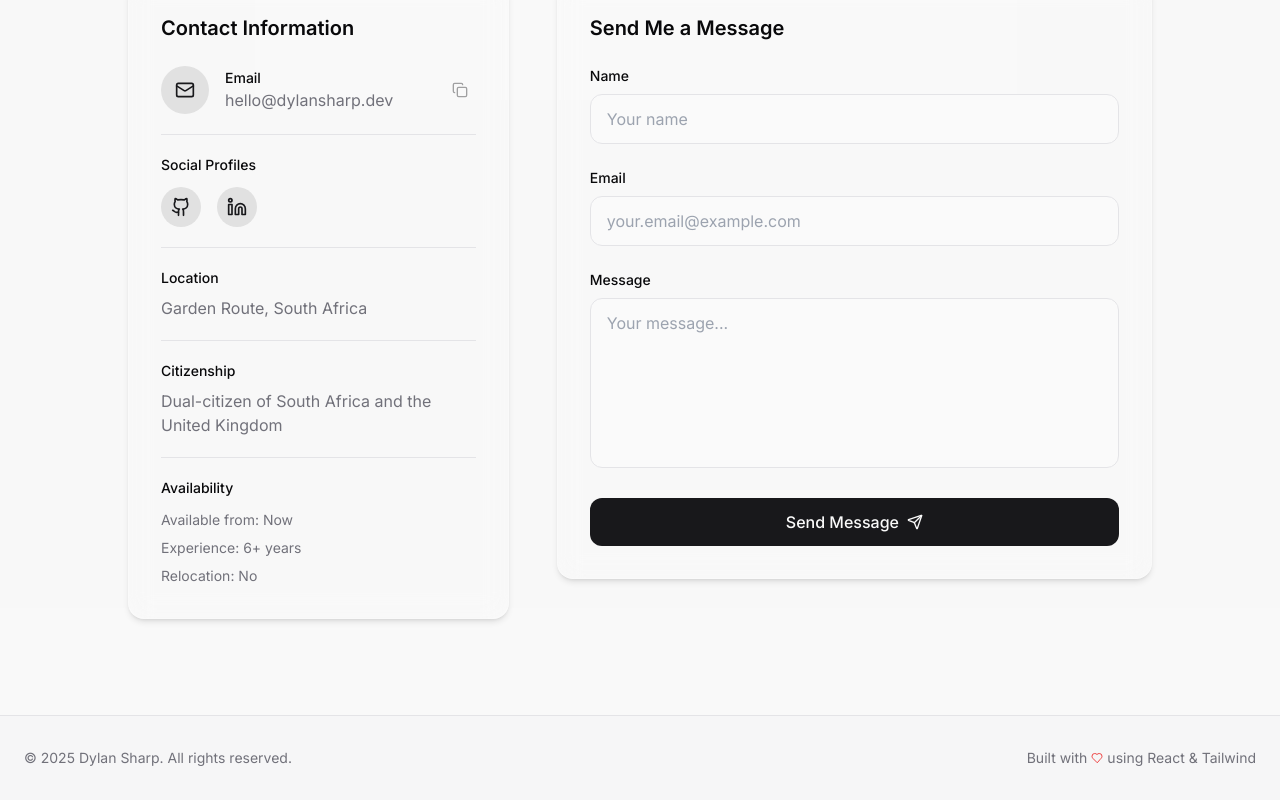
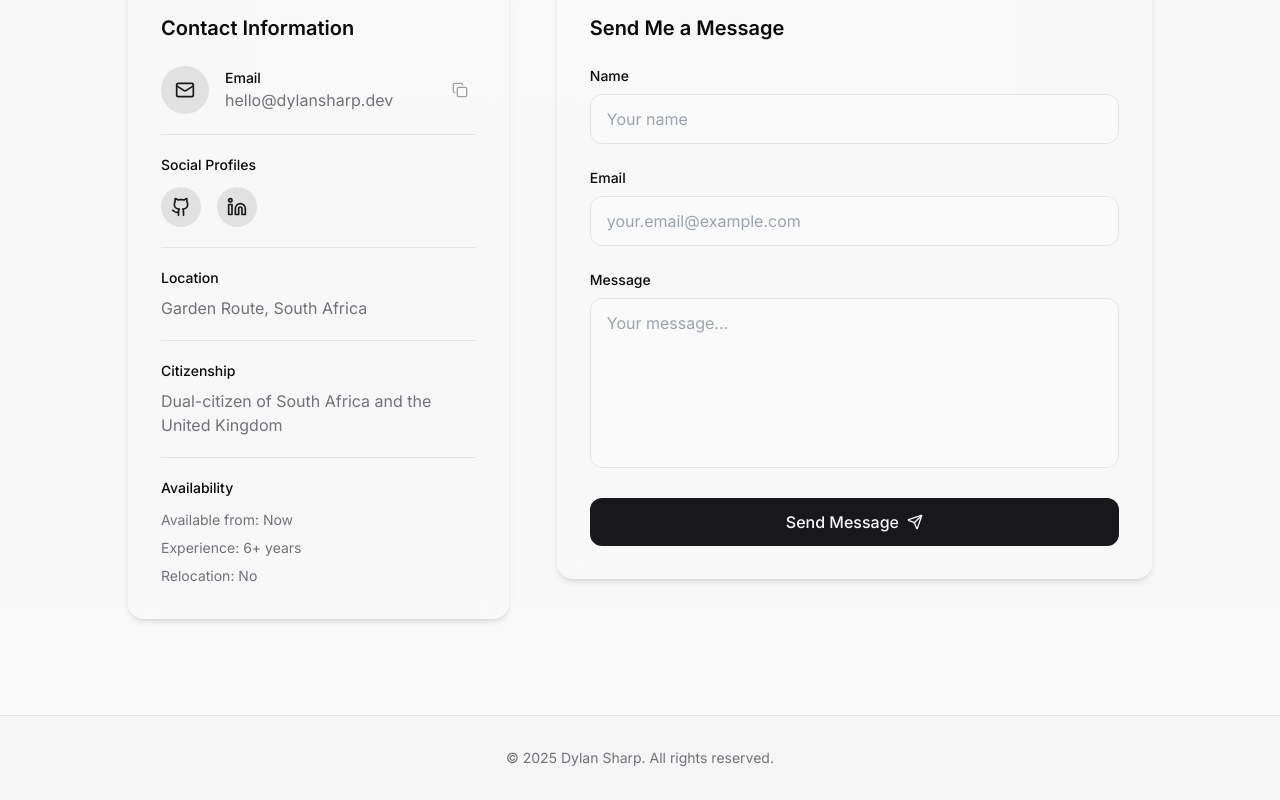
Before and after one commit to DylanSharp/portfolio, a React (Vite) app: page / in a window 1280 px wide. Shown: the part 7267-8067 px from the top of the page. Built offline with nearby package versions, Linux system fonts and the light colour scheme.

Commit message:
Remove 'Made with...' statement from footer.

```diff
--- a/src/components/Footer.tsx
+++ b/src/components/Footer.tsx
@@ -1,22 +1,13 @@
-
-import { Heart } from 'lucide-react';
-
 const Footer = () => {
   const currentYear = new Date().getFullYear();
 
   return (
     <footer className="py-8 bg-secondary/50 border-t border-border">
       <div className="container mx-auto px-4 md:px-6">
-        <div className="flex flex-col md:flex-row justify-between items-center">
+        <div className="flex flex-col items-center">
           <div className="mb-4 md:mb-0">
             <p className="text-sm text-muted-foreground">
               &copy; {currentYear} Dylan Sharp. All rights reserved.
-            </p>
-          </div>
-
-          <div className="flex items-center">
-            <p className="text-sm text-muted-foreground flex items-center">
-              Built with <Heart className="w-3 h-3 mx-1 text-destructive" /> using React & Tailwind
             </p>
           </div>
         </div>
```
